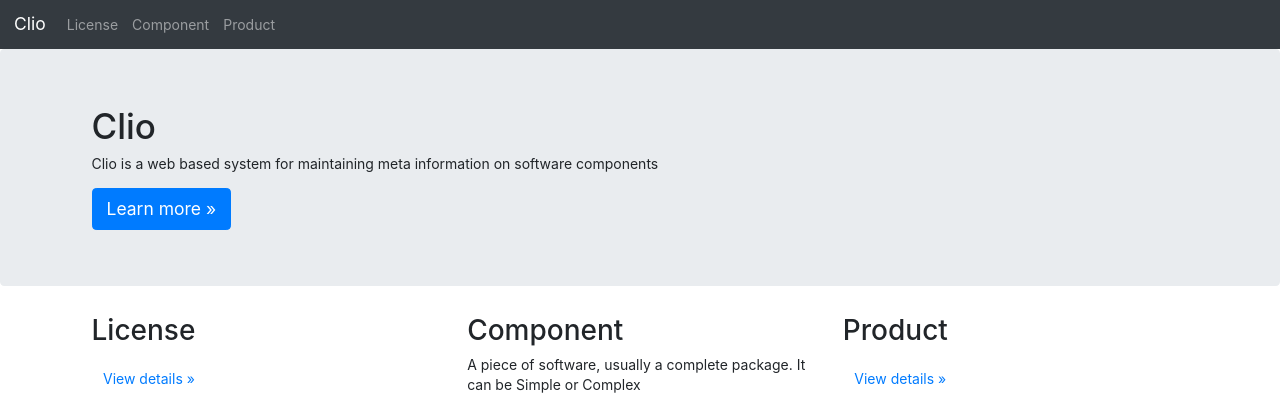
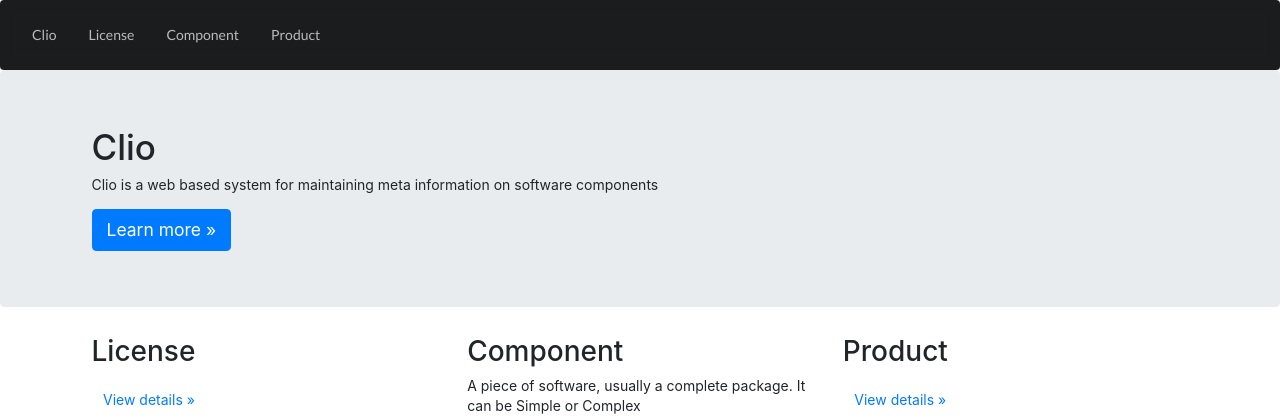
Before and after one commit to eellak/clio, a Flask app: page /home in a window 1280 px wide. Shown: the top 418 px of the page. Run offline with Flask 2, Linux system fonts and the light colour scheme; some libraries are stand-ins or nearby versions.

Commit message:
update menu

```diff
--- a/src/templates/base.html
+++ b/src/templates/base.html
@@ -9,25 +9,14 @@
 	<link href="/static/bootstrap.min.css" rel="stylesheet">
     </head>
     <body>
-	<nav class="navbar navbar-expand-md navbar-dark bg-dark mb-4">
-	    <a class="navbar-brand" href="/home">Clio</a>
-	    <button class="navbar-toggler" type="button" data-toggle="collapse" data-target="#navbarCollapse" aria-controls="navbarCollapse" aria-expanded="false" aria-label="Toggle navigation">
-		<span class="navbar-toggler-icon"></span>
-	    </button>
-	    <div class="collapse navbar-collapse" id="navbarCollapse">
-		<ul class="navbar-nav mr-auto">
-		    <li id="li-license" class="nav-item">
-			<a class="nav-link" href="/license">License</a>
-		    </li>
-		    <li id="li-component" class="nav-item">
-			<a class="nav-link" href="/component">Component</a>
-		    </li>
-		    <li id="li-product" class="nav-item">
-			<a class="nav-link" href="/product">Product</a>
-		    </li>
-		</ul>
+	<div class="ui segment inverted">
+	    <div class="ui inverted secondary pointing menu">
+	    <a class="item" id="a-home" href="/home">Clio</a>
+	    <a class="item" id="a-license" href="/license">License</a>
+	    <a class="item" id="a-component" href="/component">Component</a>
+	    <a class="item" id="a-product" href="/product">Product</a>
 	    </div>
-	</nav>
+	</div>
 	{% block content %}{% endblock %}
     </body>
 </html>
--- a/src/templates/component.html
+++ b/src/templates/component.html
@@ -7,7 +7,7 @@
     <script type="text/javascript" src="/static/dataTables.semanticui.min.js"></script>
     <script>
     $(document).ready(function() {
-	$("#li-component").addClass("active")
+	$("#a-component").addClass("active")
         $("#component").DataTable();
     } );
     </script>
--- a/src/templates/home.html
+++ b/src/templates/home.html
@@ -2,11 +2,10 @@
 
 {% block content %}
 <style>
-    .navbar {
+    .ui.segment.inverted {
 	margin-bottom: 0 !important;
     }
 </style>
-
 <div class="jumbotron">
     <div class="ui main container">
 	<h1>Clio</h1>
--- a/src/templates/license.html
+++ b/src/templates/license.html
@@ -7,7 +7,7 @@
     <script type="text/javascript" src="/static/dataTables.semanticui.min.js"></script>
     <script>
     $(document).ready(function() {
-	$("#li-license").addClass("active")
+	$("#a-license").addClass("active")
         $("#license").DataTable();
     } );
     </script>
--- a/src/templates/product.html
+++ b/src/templates/product.html
@@ -7,7 +7,7 @@
     <script type="text/javascript" src="/static/dataTables.semanticui.min.js"></script>
     <script>
     $(document).ready(function() {
-	$("#li-product").addClass("active")
+	$("#a-product").addClass("active")
         $("#product").DataTable();
     } );
     </script>
```
